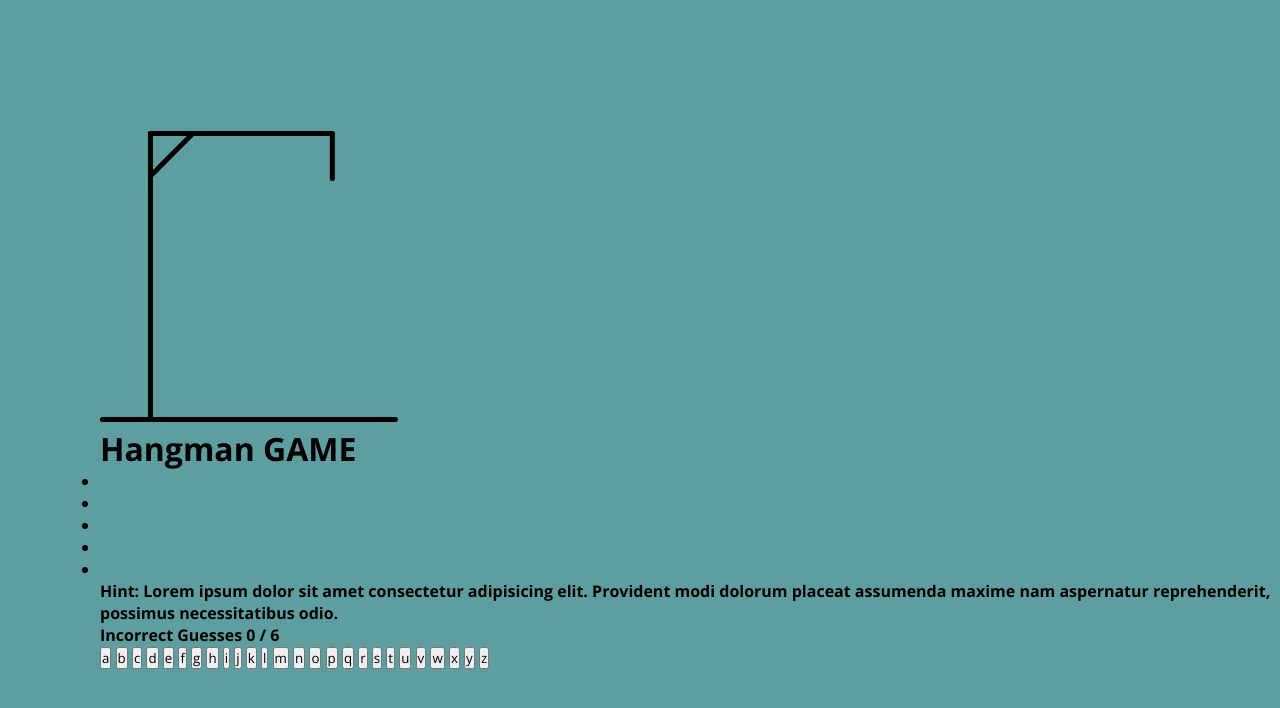
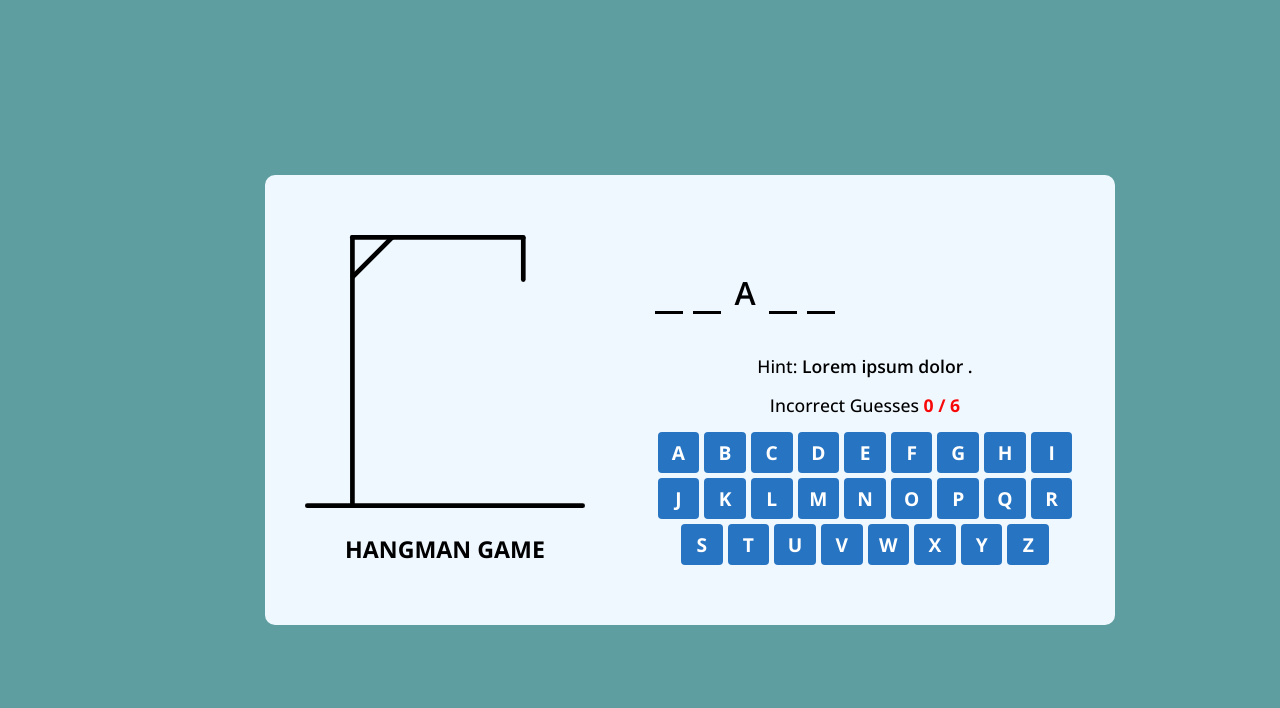
Before and after one commit to MohsinNB/Hangman_game, a plain HTML site: page Hangman_Game/index.html in a window 1280 px wide. Drawn offline with nearby package versions, Linux system fonts and the light colour scheme.

Commit message:
added Keyboard and make the page attractive using some css style

```diff
--- a/Hangman_Game/index.html
+++ b/Hangman_Game/index.html
@@ -17,13 +17,13 @@
             <ul class="word_display">
                 <li class="letter"></li>
                 <li class="letter"></li>
-                <li class="letter"></li>
+                <li class="letter guessed">a</li>
                 <li class="letter"></li>
                 <li class="letter"></li>
             </ul>
             <h4 class="hint_text">
                 Hint:
-                <b>Lorem ipsum dolor sit amet consectetur adipisicing elit. Provident modi dolorum placeat assumenda maxime nam aspernatur reprehenderit, possimus necessitatibus odio.</b>
+                <b>Lorem ipsum dolor . </b>
             </h4>
 
             <h4 class="Guesses_text">
--- a/Hangman_Game/style.css
+++ b/Hangman_Game/style.css
@@ -16,6 +16,79 @@ body {
     background-color: cadetblue;
 }
 
-/* .Hangman_box{
+.container{
+    width: 850px;
+    background-color: aliceblue;
     display: flex;
-} */
+    gap: 70px;
+    align-items: flex-end;
+    padding: 60px 40px;
+    border-radius: 10px;
+}
+
+.Hangman_box img{
+    max-width: 280px;
+}
+
+.Hangman_box h1{
+    font-size: 1.45rem;
+    margin-top: 20px;
+    text-align: center;
+    text-transform: uppercase;
+}
+
+.word_display{
+    display: flex;
+    gap: 10px;
+    list-style: none;
+}
+.word_display .letter{
+    width: 28px;
+    font-size: 2rem;
+    font-weight: 600;
+    text-transform: uppercase;
+    margin-bottom: 40px;
+    text-align: center;
+    border-bottom: 3px solid #000;
+}
+
+.word_display .letter.guessed{
+    border-color: transparent;
+    margin: -40px 0 35px;
+}
+
+.Game_box h4{
+    text-align: center;
+    font-size: 1.1rem;
+    font-weight: 500;
+    margin-bottom: 15px;
+}
+
+.Game_box .hint_text b{
+    font-weight: 600;
+}
+
+.Game_box .Guesses_text b{
+    color: #f80909;
+}
+
+.Game_box .keyboard{
+    display: flex;
+    gap: 5px;
+    flex-wrap: wrap;
+    justify-content: center;
+}
+
+.keyboard button{
+    width: calc(100% / 9 - 5px);
+    color:#fff;
+    background-color: rgba(6, 95, 185, 0.859);
+    text-transform: uppercase;
+    cursor: pointer;
+    border-radius: 4px;
+    outline: none;
+    padding: 7px;
+    border: none;
+    font-size: larger;
+    font-weight: 700;
+}
```
